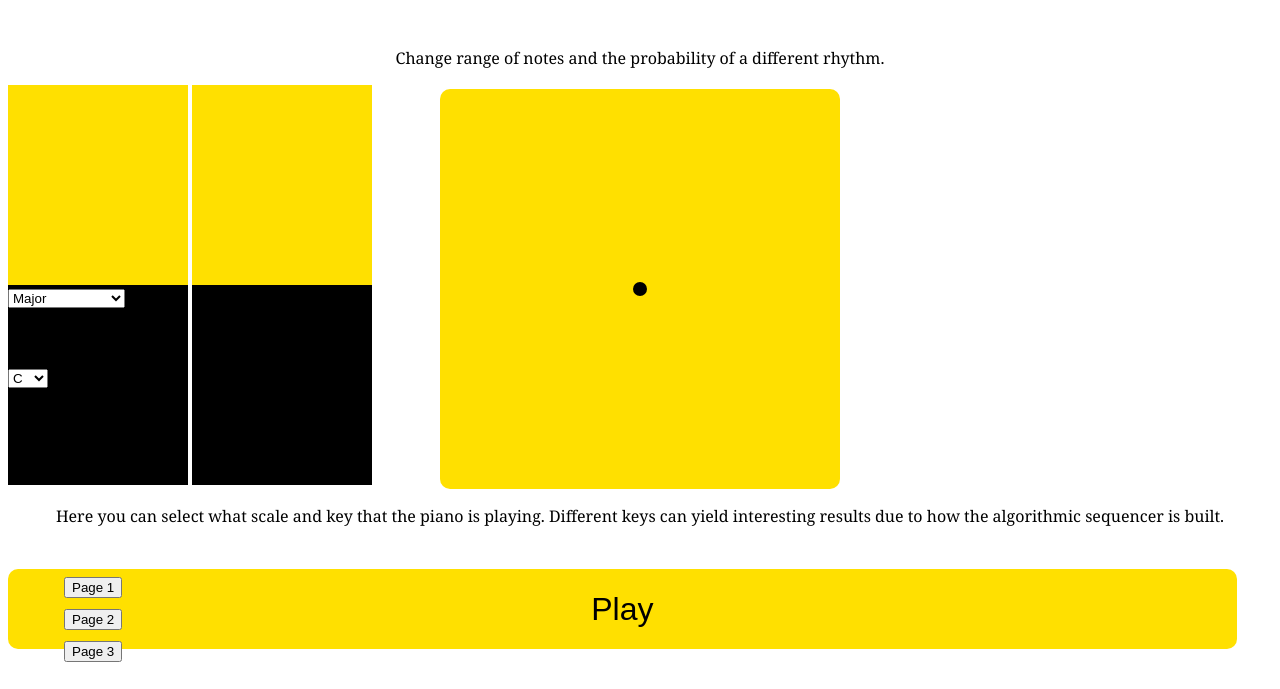
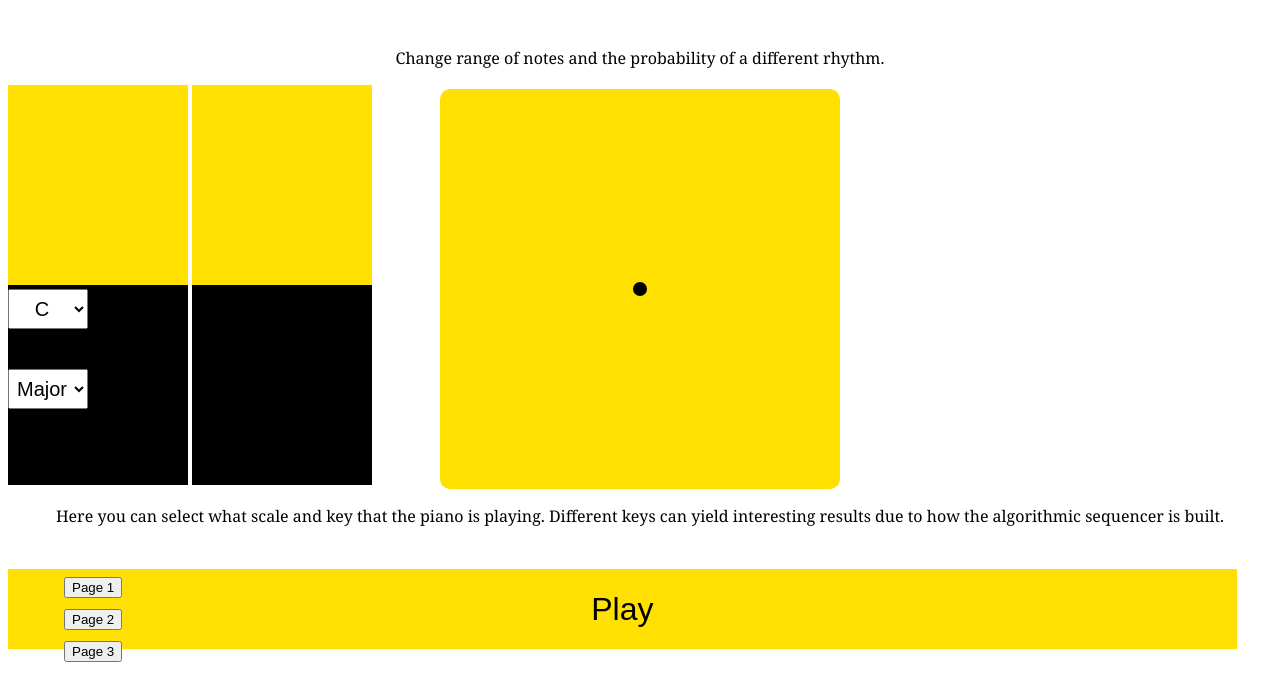
Before and after one commit to mattiashallsten/playityourself, a plain HTML site: page serverindex.html in a window 1280 px wide. Shown: the part 111-800 px from the top of the page. Drawn offline with nearby package versions, Linux system fonts and the light colour scheme; no server answers.

Commit message:
CSS stuff.

```diff
--- a/serverindex.html
+++ b/serverindex.html
@@ -43,7 +43,7 @@
         border: none;
         text-align: center;
         font-size: 32px;
-        border-radius: 10px
+        border-radius: 10px{}
 
       }
 
@@ -57,14 +57,23 @@
 
       #scaleSelect {
         position: absolute;
-        top: 50%;
+        top: 60%;
         left: 30;
       }
 
       #transposeSelection {
         position: absolute;
-        top: 60%;
+        top: 50%;
         left: 30;
+      }
+
+
+
+      .scale-transpose {
+        height: 40px;
+        width: 80px;
+        font-size: 20px;
+        text-align: center
       }
 
       #showPage1 {
@@ -130,6 +139,8 @@
     <h1 id="title">
       Play it Yourself
     </h1>
+
+    <!-- PAGE 1 -->
     <div id="page1">
       <div width='device-width'>
         <p class="instructions">
@@ -140,6 +151,7 @@
       <button id="playStatus">Play</button>
     </div>
 
+    <!-- PAGE 2 -->
     <div id="page2">
       <div>
       <p class="instructions">
@@ -158,6 +170,8 @@
 
     </div>
 
+
+    <!-- PAGE 3 -->
     <div id="page3">
 
       <p class="instructions">
@@ -165,7 +179,7 @@
       </p>
 
       <div id="scaleSelect">
-        <select id="scale">
+        <select id="scale" class="scale-transpose">
           <option value="1">Major</option>
           <option value="2">Minor</option>
           <option value="3">Harmonic minor</option>
@@ -173,7 +187,7 @@
       </div>
 
       <div id="transposeSelection">
-        <select id="transpose">
+        <select id="transpose" class="scale-transpose">
           <option value="0">C</option>
           <option value="1">C#</option>
           <option value="2">D</option>
```
